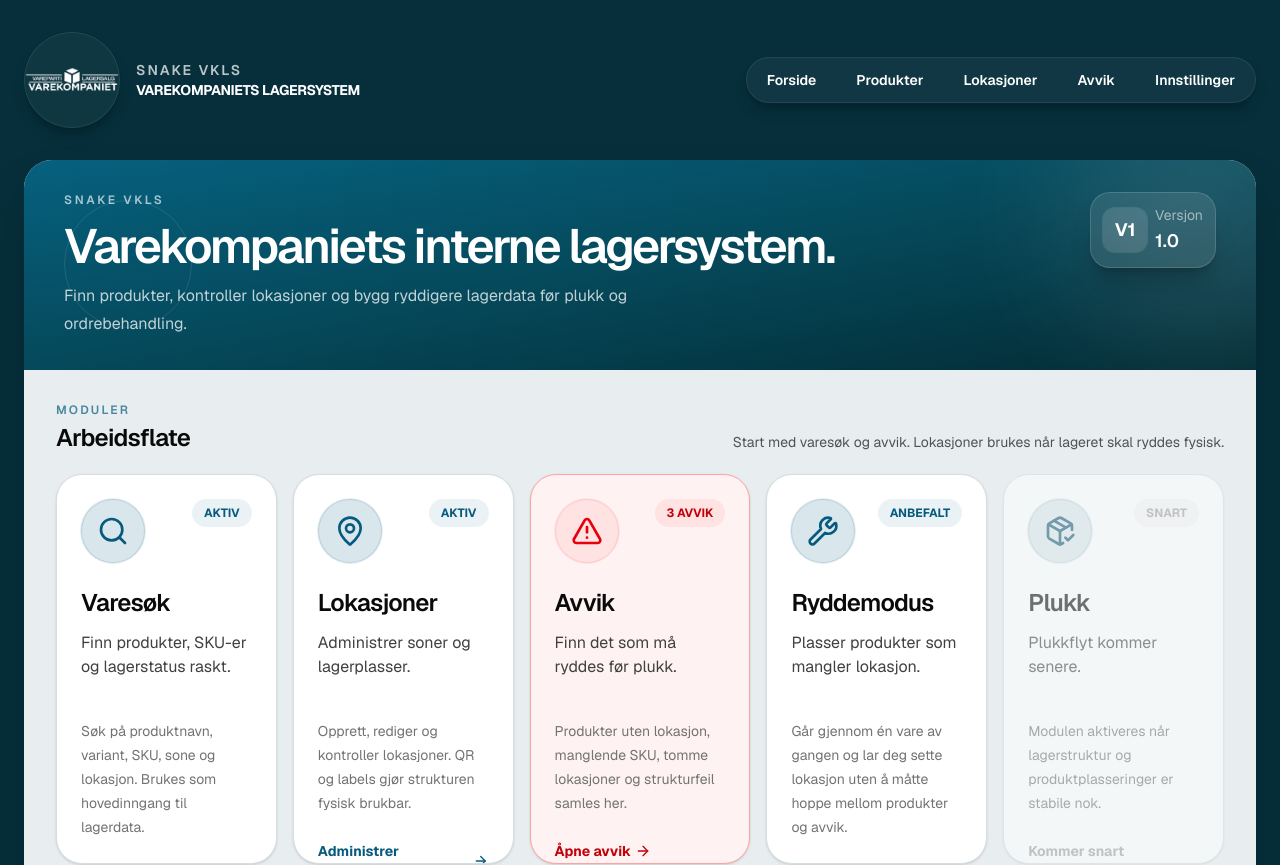
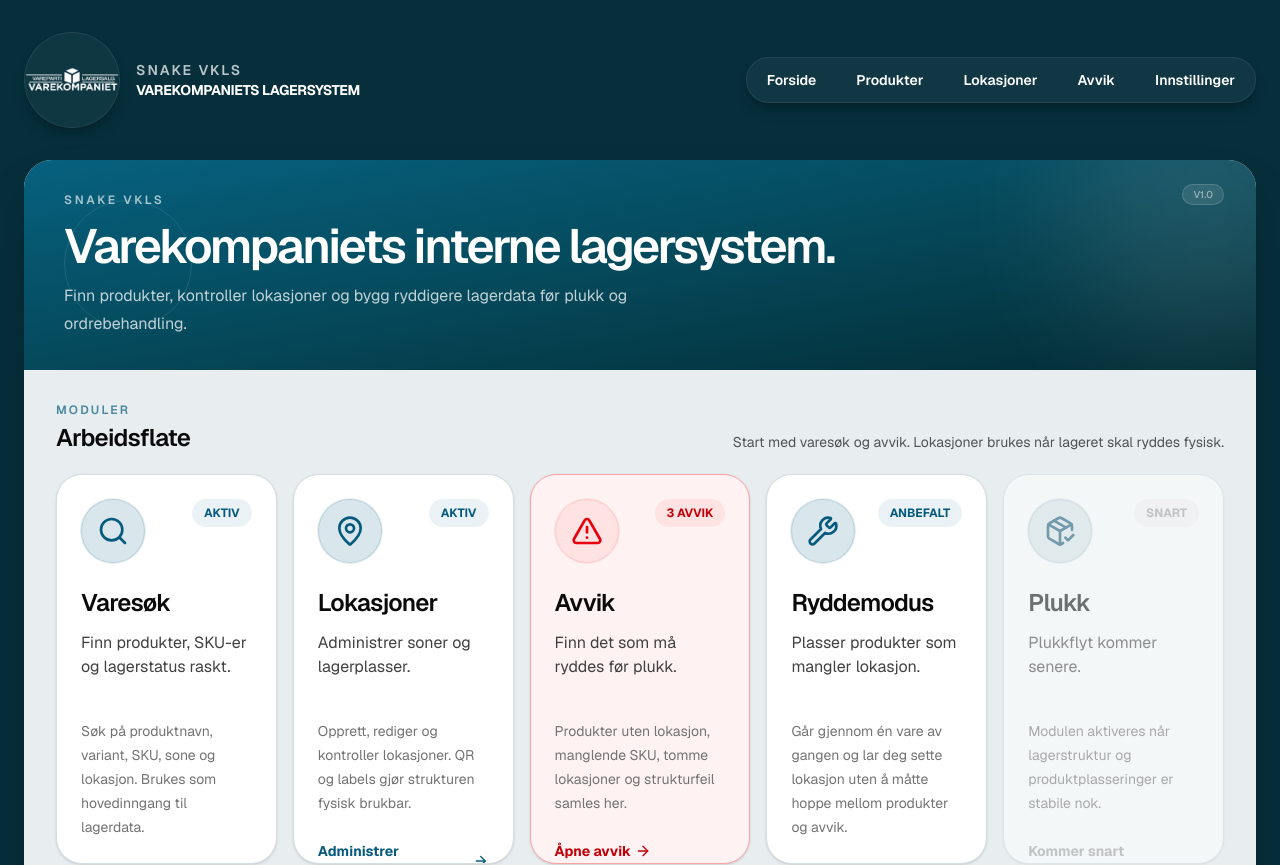
Before and after one commit to jensenentertainment-commits/snakevkls, a Next.js app: page / in a window 1280 px wide. Shown: the top 865 px of the page. Built offline with nearby package versions, Linux system fonts and the light colour scheme.

Commit message:
Snake VKLS v1.0 - Major minor UI Update)

```diff
--- a/app/page.tsx
+++ b/app/page.tsx
@@ -103,8 +103,12 @@ const issueState: IssueCardState = hasIssues
           <div className="relative overflow-hidden bg-gradient-to-br from-[#06617f] via-[#05495b] to-[#032c35] px-5 py-6 text-white sm:px-8 sm:py-7 lg:px-10 lg:py-8">
             <div className="pointer-events-none absolute -right-24 -top-24 h-72 w-72 rounded-full bg-white/10 blur-3xl" />
             <div className="pointer-events-none absolute left-10 top-10 h-32 w-32 rounded-full border border-white/10" />
-
-            <div className="relative grid gap-8 lg:grid-cols-[1fr_auto] lg:items-start">
+<div className="absolute right-4 top-4 sm:right-8 sm:top-6">
+  <div className="rounded-full border border-white/15 bg-white/10 px-2.5 py-0.5 text-[10px] font-medium text-white/50 backdrop-blur">
+    V1.0
+  </div>
+</div>
+            <div className="relative grid gap-8 lg:grid-cols-[1fr]">
               <div>
                 <p className="text-xs font-semibold uppercase tracking-[0.22em] text-white/65">
                   SNAKE VKLS
@@ -120,7 +124,7 @@ const issueState: IssueCardState = hasIssues
                 </p>
               </div>
 
-              <StatusStrip />
+
             </div>
           </div>
 
@@ -177,45 +181,6 @@ const issueState: IssueCardState = hasIssues
     </main>
   );
 }
-
-function StatusStrip() {
-  return (
-    <div className="rounded-[20px] border border-white/15 bg-white/10 p-2 shadow-xl shadow-black/20 backdrop-blur md:p-3">
-      <div className="flex items-center">
-  <StatusItem mark="V1" label="Versjon" value="1.0" />
-</div>
-    </div>
-  );
-}
-
-function StatusItem({
-  icon,
-  mark,
-  label,
-  value,
-}: {
-  icon?: React.ReactNode;
-  mark?: string;
-  label: string;
-  value: string;
-}) {
-  return (
-    <div className="flex items-center gap-2 rounded-2xl bg-white/10 px-3 py-3 md:rounded-none md:bg-transparent md:px-0 md:py-0 md:border-r md:border-white/15 md:last:border-r-0">
-      <div className="flex h-9 w-9 shrink-0 items-center justify-center rounded-xl bg-white/12 text-base font-bold text-white ring-1 ring-white/10 md:h-11 md:w-11 md:text-lg">
-        {mark ?? <span className="[&>svg]:h-5 [&>svg]:w-5">{icon}</span>}
-      </div>
-
-      <div>
-        <p className="text-xs text-white/55 md:text-sm">{label}</p>
-        <p className="mt-0.5 text-base font-semibold text-white md:text-lg">
-          {value}
-        </p>
-      </div>
-    </div>
-  );
-}
-
-
 
 function ModuleCard({
   href,
```
